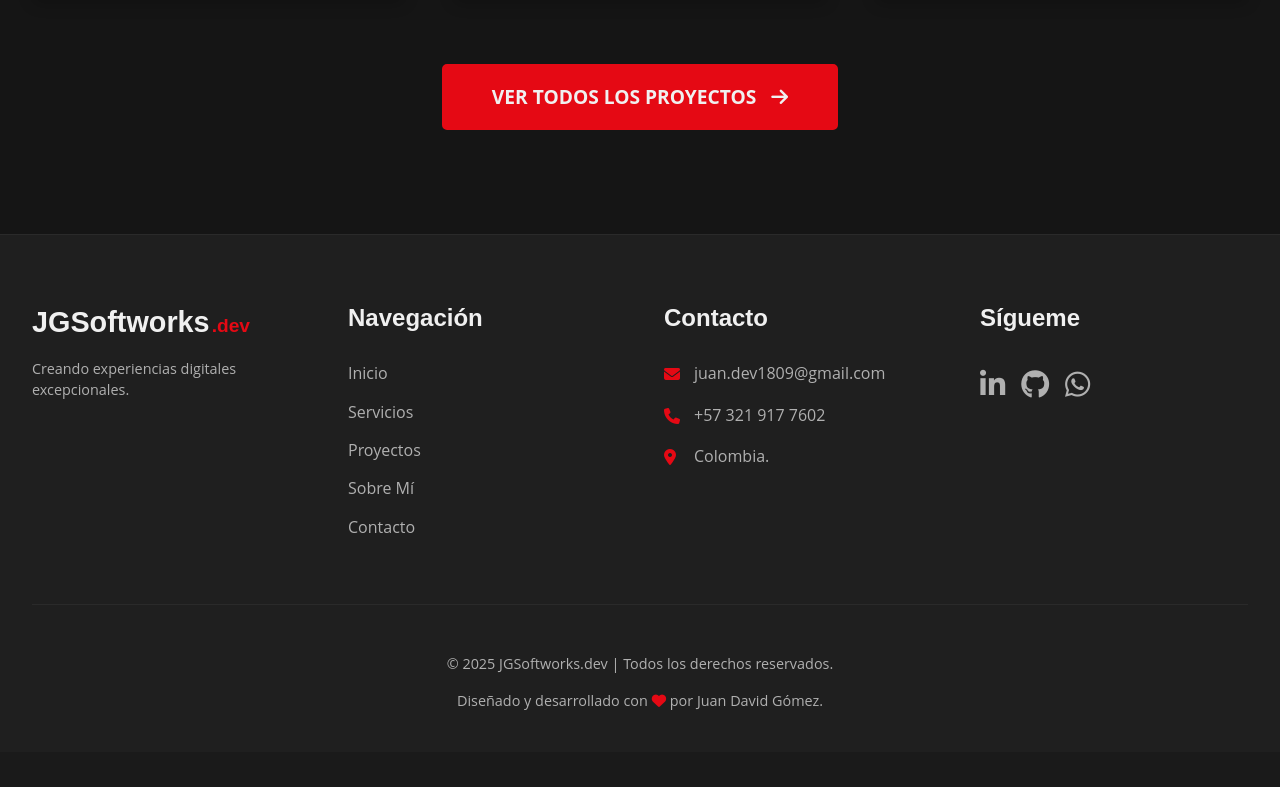
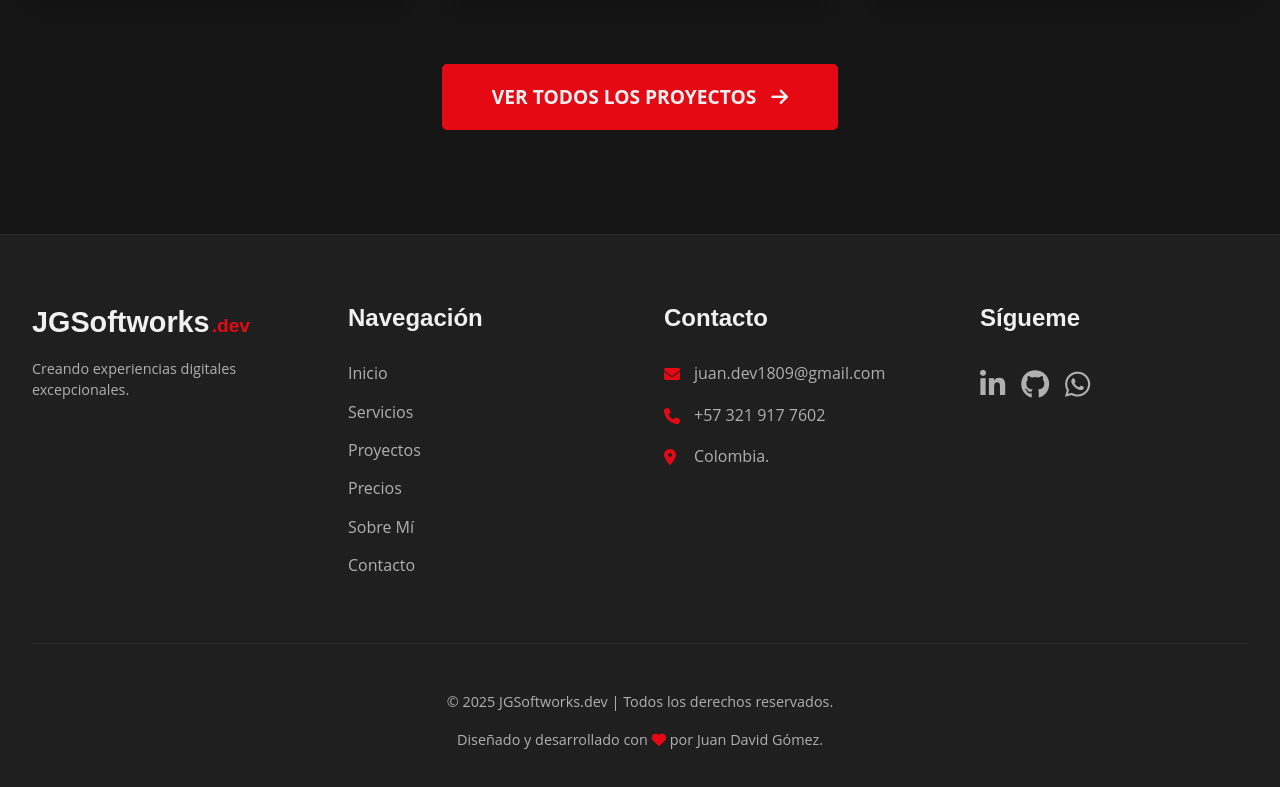
Before and after one commit to SGSoftworks/sgsoftworks-site, a Vue app: page / in a window 1280 px wide. Shown: the part 2687-3474 px from the top of the page. Before the commit the page ends 3439 px from the top, so only its background shows below. Built offline with nearby package versions, Linux system fonts and the light colour scheme.

Commit message:
Update TheFooter.vue

```diff
--- a/src/components/TheFooter.vue
+++ b/src/components/TheFooter.vue
@@ -16,6 +16,7 @@
             <li><router-link to="/">Inicio</router-link></li>
             <li><router-link to="/servicios">Servicios</router-link></li>
             <li><router-link to="/proyectos">Proyectos</router-link></li>
+            <li><router-link to="/precios">Precios</router-link></li>
             <li><router-link to="/sobre-mi">Sobre Mí</router-link></li>
             <li><router-link to="/contacto">Contacto</router-link></li>
           </ul>
```
